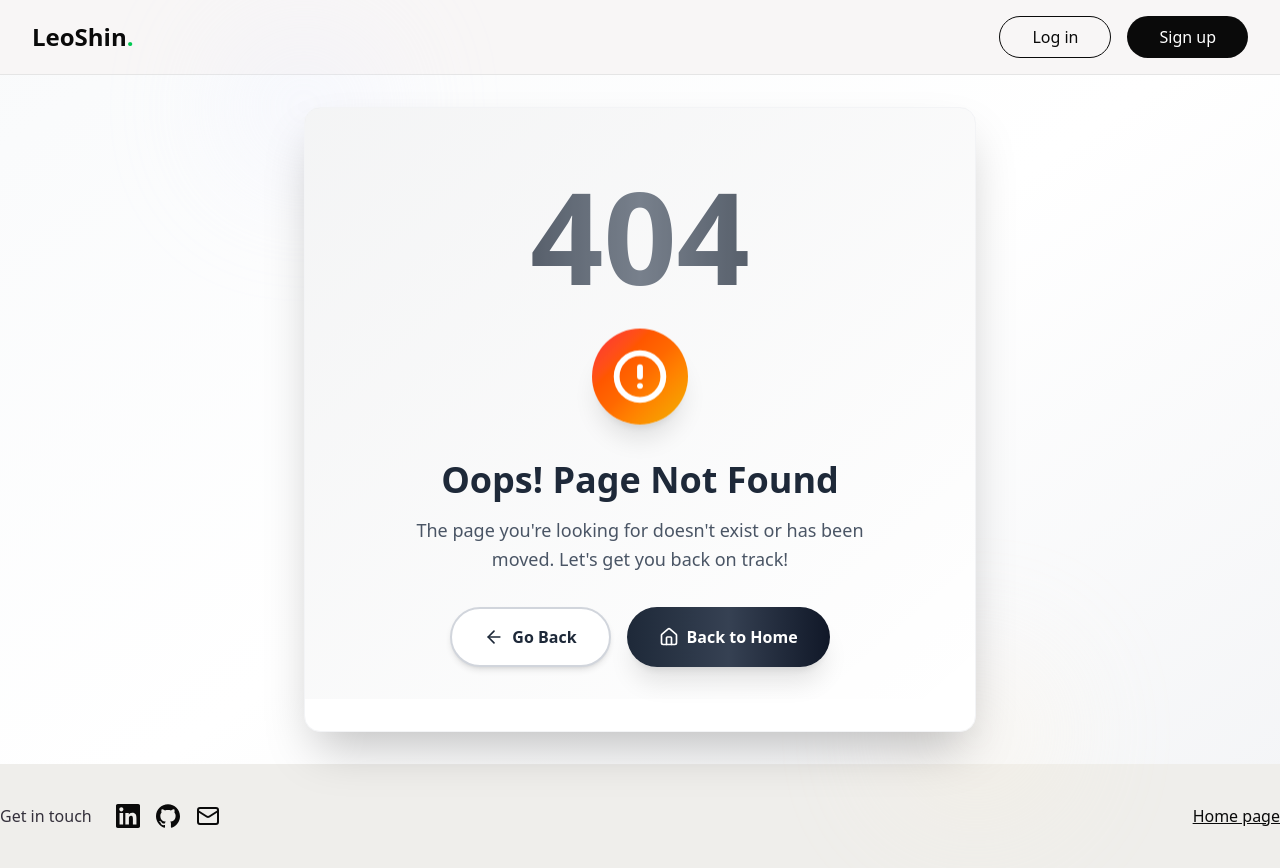
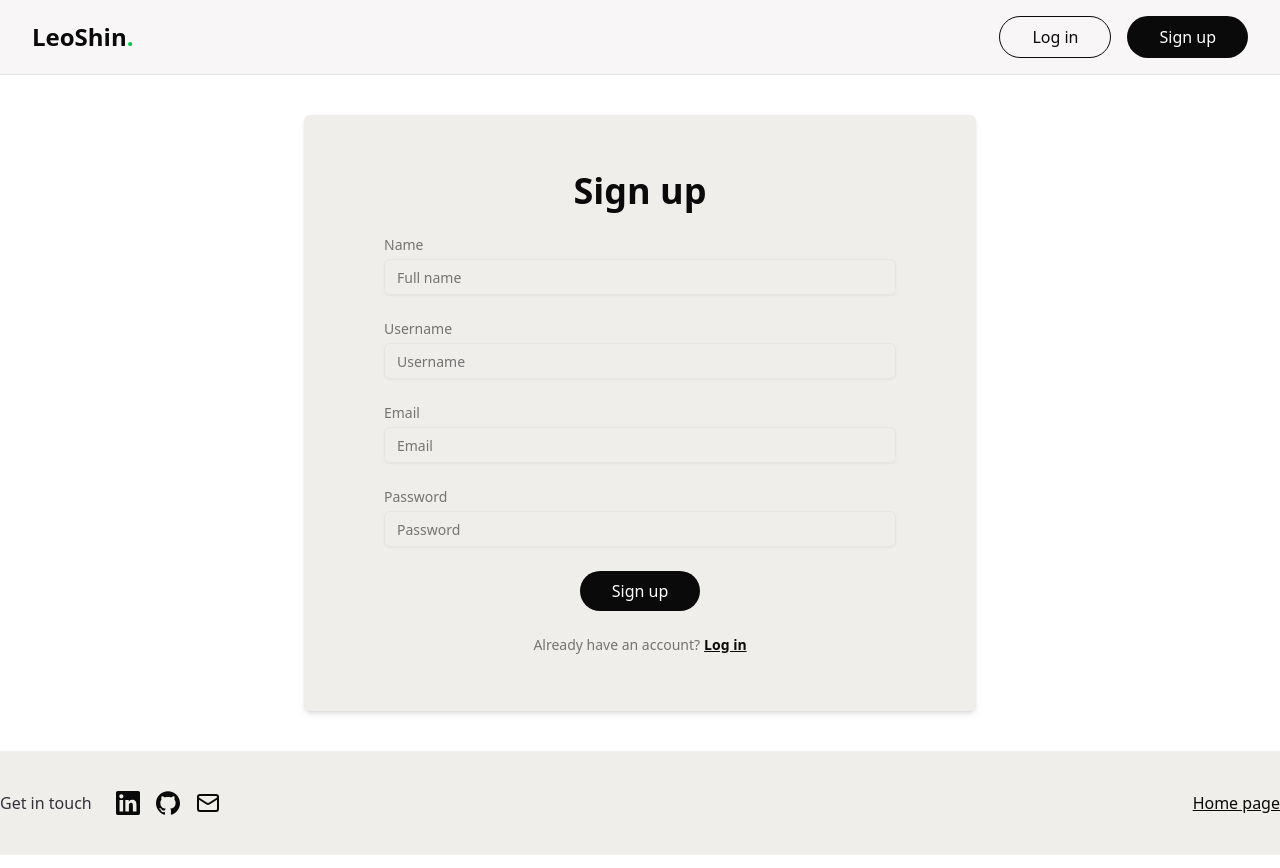
Before and after one commit to leoshingkung1122/LeoShin-Blog-App, a React (Vite) app: page /SignUp in a window 1280 px wide. Built offline with nearby package versions, Linux system fonts and the light colour scheme.

Commit message:
feat: add SignUp page and integrate authentication; update routing in App and navigation components to support new SignUp route

```diff
--- a/src/App.tsx
+++ b/src/App.tsx
@@ -1,16 +1,22 @@
+import { useEffect } from "react";
+import { Route, Routes } from "react-router-dom";
 import HomePage from "./pages/HomePage";
 import ViewPostPage from "./pages/ViewPostPage";
 import NotFoundPage from "./pages/NotFoundPage";
-import { Route, Routes } from "react-router-dom";
+import SignUpPage from "./pages/SignUp";
 import { Toaster } from "@/components/ui/sonner";
 import { useAuth } from "@/contexts/authentication";
 import jwtInterceptor from "./utils/jwtinterceptor";
-import ProtectedRoute from "./components/auth/ProtectRoute";
 import AuthenticationRoute from "./components/auth/AuthenticationRoute";
 
-jwtInterceptor();
+function App() {
+  const { isAuthenticated, state } = useAuth();
 
-function App() {
+  // Initialize JWT interceptor
+  useEffect(() => {
+    jwtInterceptor();
+  }, []);
+
   return (
     <>
       <Routes>
@@ -18,6 +24,19 @@ function App() {
         <Route path="/post/:postId" element={<ViewPostPage />} />
         <Route path="/404" element={<NotFoundPage />} />
         <Route path="*" element={<NotFoundPage />} />
+
+        <Route
+          path="/SignUp"
+          element={
+            <AuthenticationRoute
+              isLoading={state.getUserLoading}
+              isAuthenticated={isAuthenticated}
+            >
+              <SignUpPage />
+            </AuthenticationRoute>
+          }
+        />
+
       </Routes>
       <Toaster
         toastOptions={{
--- a/src/components/ui/DropdownMenuDemo.tsx
+++ b/src/components/ui/DropdownMenuDemo.tsx
@@ -21,7 +21,7 @@ function DropdownMenuDemo() {
           Log in
         </button>
         <button
-          onClick={() => navigate("/signup")}
+          onClick={() => navigate("/SignUp")}
           className="px-8 py-4 bg-foreground text-center text-white rounded-full hover:bg-muted-foreground transition-colors"
         >
           Sign up
--- a/src/components/ui/navbar.tsx
+++ b/src/components/ui/navbar.tsx
@@ -20,7 +20,7 @@ function NavBar() {
             Log in
           </button>
           <button
-            onClick={() => navigate("/signup")}
+            onClick={() => navigate("/SignUp")}
             className="px-8 py-2 bg-foreground text-white rounded-full hover:bg-muted-foreground transition-colors"
           >
             Sign up
--- a/src/main.tsx
+++ b/src/main.tsx
@@ -8,7 +8,9 @@ import { AuthProvider } from "./contexts/authentication";
 createRoot(document.getElementById("root")!).render(
   <StrictMode>
     <BrowserRouter>
-      <App />
+      <AuthProvider>
+        <App />
+      </AuthProvider>
     </BrowserRouter>
   </StrictMode>
 );
--- a/src/pages/SignUp.tsx
+++ b/src/pages/SignUp.tsx
@@ -1,4 +1,4 @@
-import { useState } from "react";
+import { useState, type FormEvent } from "react";
 import NavBar from "@/components/ui/navbar";
 import Footer from "@/components/ui/footer";
 import { useNavigate } from "react-router-dom";
@@ -7,20 +7,34 @@ import { useAuth } from "@/contexts/authentication";
 import { toast } from "sonner";
 import { X, Loader2 } from "lucide-react";
 
+interface FormValues {
+  name: string;
+  username: string;
+  email: string;
+  password: string;
+}
+
+interface FormErrors {
+  name?: string;
+  username?: string;
+  email?: string;
+  password?: string;
+}
+
 export default function SignUpPage() {
   const { register, state } = useAuth();
   const navigate = useNavigate();
 
-  const [formValues, setFormValues] = useState({
+  const [formValues, setFormValues] = useState<FormValues>({
     name: "",
     username: "",
     email: "",
     password: "",
   });
-  const [formErrors, setFormErrors] = useState({});
+  const [formErrors, setFormErrors] = useState<FormErrors>({});
 
-  const validateInputs = () => {
-    const errors = {};
+  const validateInputs = (): FormErrors => {
+    const errors: FormErrors = {};
 
     // Validate name
     if (!formValues.name.trim()) {
@@ -62,7 +76,7 @@ export default function SignUpPage() {
     return errors;
   };
 
-  const handleSubmit = async (e) => {
+  const handleSubmit = async (e: FormEvent<HTMLFormElement>) => {
     e.preventDefault();
     const errors = validateInputs();
     setFormErrors(errors);
@@ -103,7 +117,7 @@ export default function SignUpPage() {
     }
   };
 
-  const handleChange = (key, value) => {
+  const handleChange = (key: keyof FormValues, value: string) => {
     setFormValues((prev) => ({ ...prev, [key]: value }));
   };
 
```
